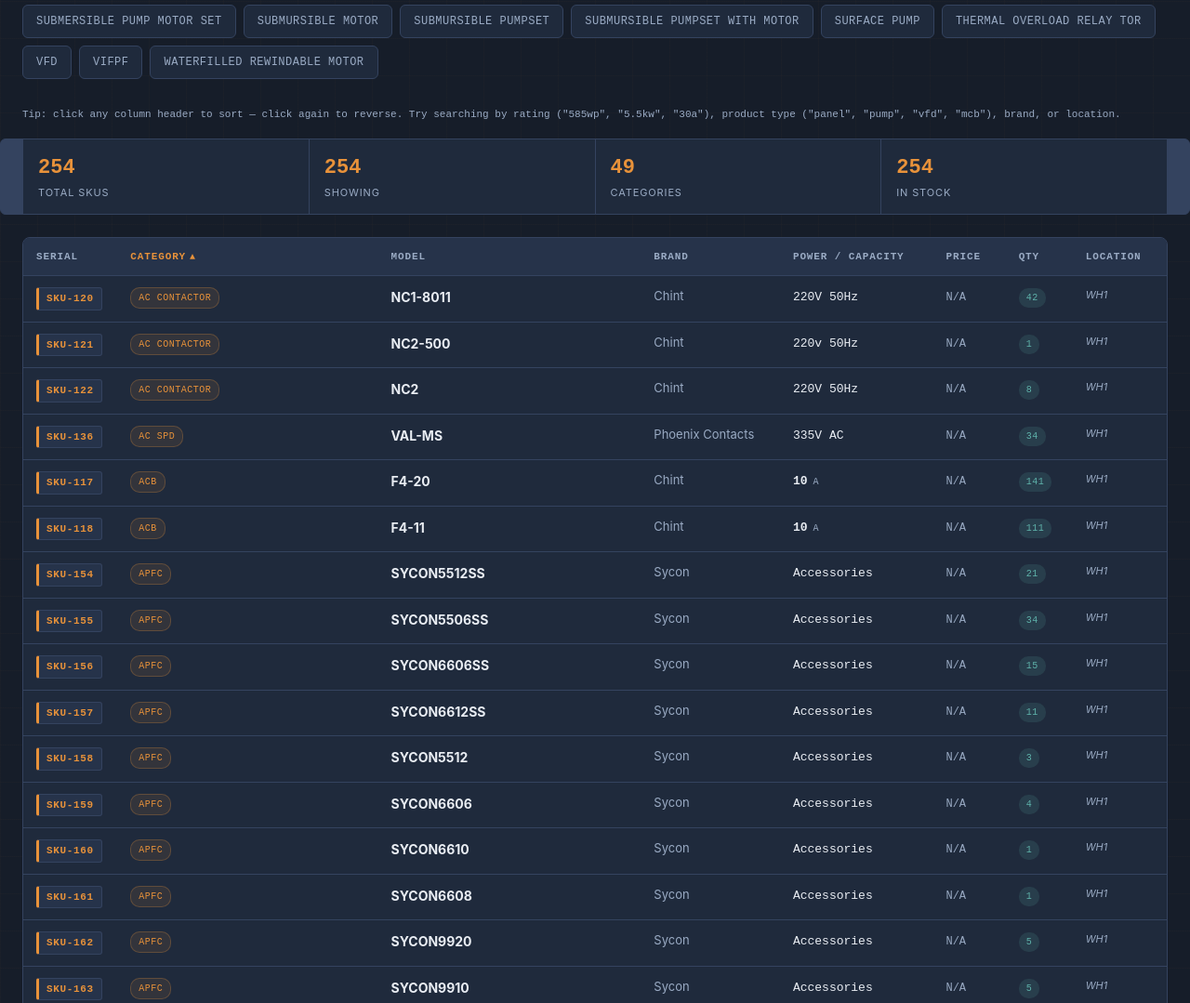
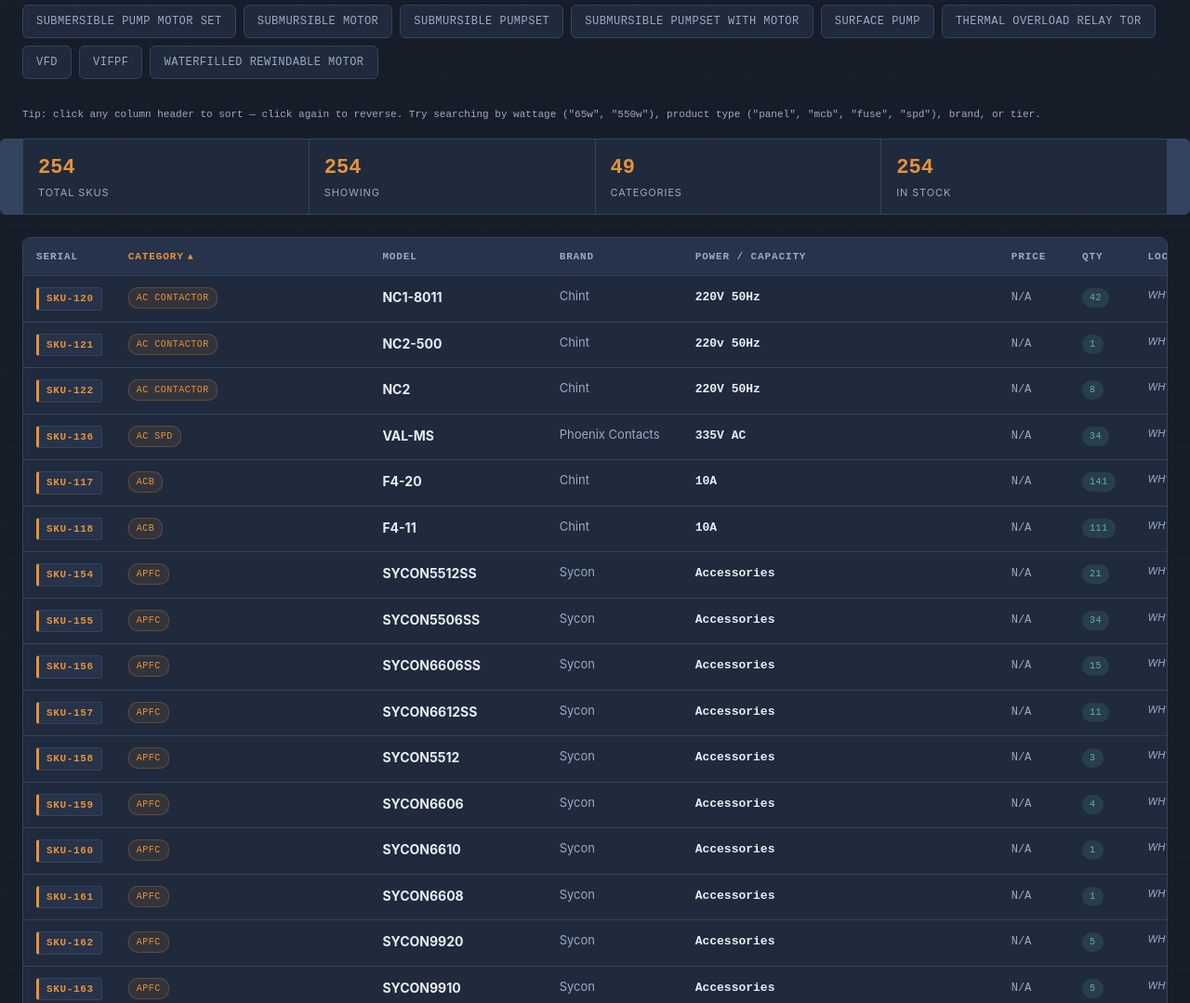
Before and after one commit to rowwmayn/SPEL-Inventory-ALPHA, a plain HTML site: page index.html in a window 1280 px wide. Shown: the part 479-1558 px from the top of the page at 93% size. Drawn offline with Linux system fonts and the light colour scheme.

Commit message:
bugfix/spec shows full

```diff
--- a/index.html
+++ b/index.html
@@ -396,7 +396,7 @@
   </div>
 </div>
 <div class="controls">
-  <div class="search-hint">Tip: click any column header to sort — click again to reverse. Try searching by rating ("585wp", "5.5kw", "30a"), product type ("panel", "pump", "vfd", "mcb"), brand, or location.</div>
+  <div class="search-hint">Tip: click any column header to sort — click again to reverse. Try searching by wattage ("65w", "550w"), product type ("panel", "mcb", "fuse", "spd"), brand, or tier.</div>
 </div>
 
 <div class="stats" id="stats"></div>
@@ -679,12 +679,10 @@
 }
 
 function formatRatingCell(item){
-  if(item.rating === null || item.rating === undefined || isNaN(item.rating)){
-    return item.power_capacity
-      ? `<span class="wattage-cell" style="font-weight:400;">${item.power_capacity}</span>`
-      : `<span style="color:var(--text-dim);">—</span>`;
+  if(!item.power_capacity){
+    return `<span style="color:var(--text-dim);">—</span>`;
   }
-  return `<span class="wattage-cell">${item.rating}<span class="unit"> ${item.rating_unit || ''}</span></span>`;
+  return `<span class="wattage-cell">${item.power_capacity}</span>`;
 }
 
 // Resolve a free-text search query into a set of matching tokens, expanding
```
